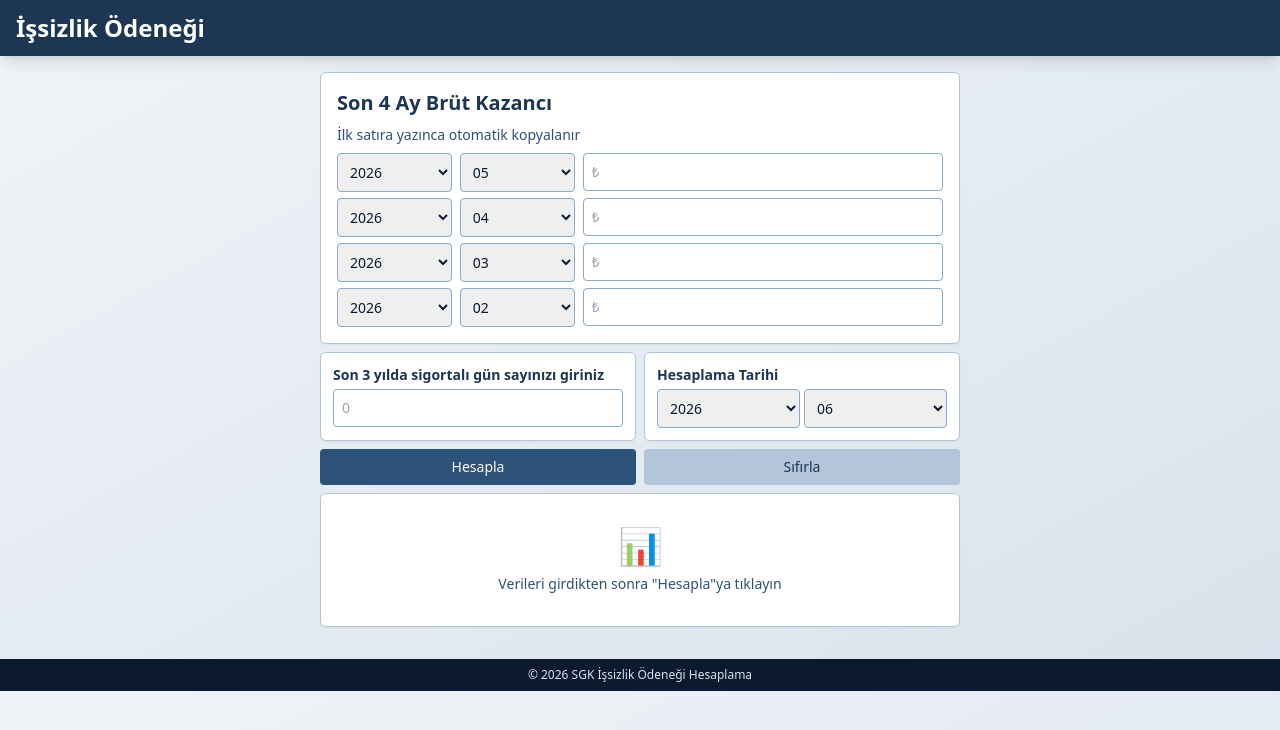
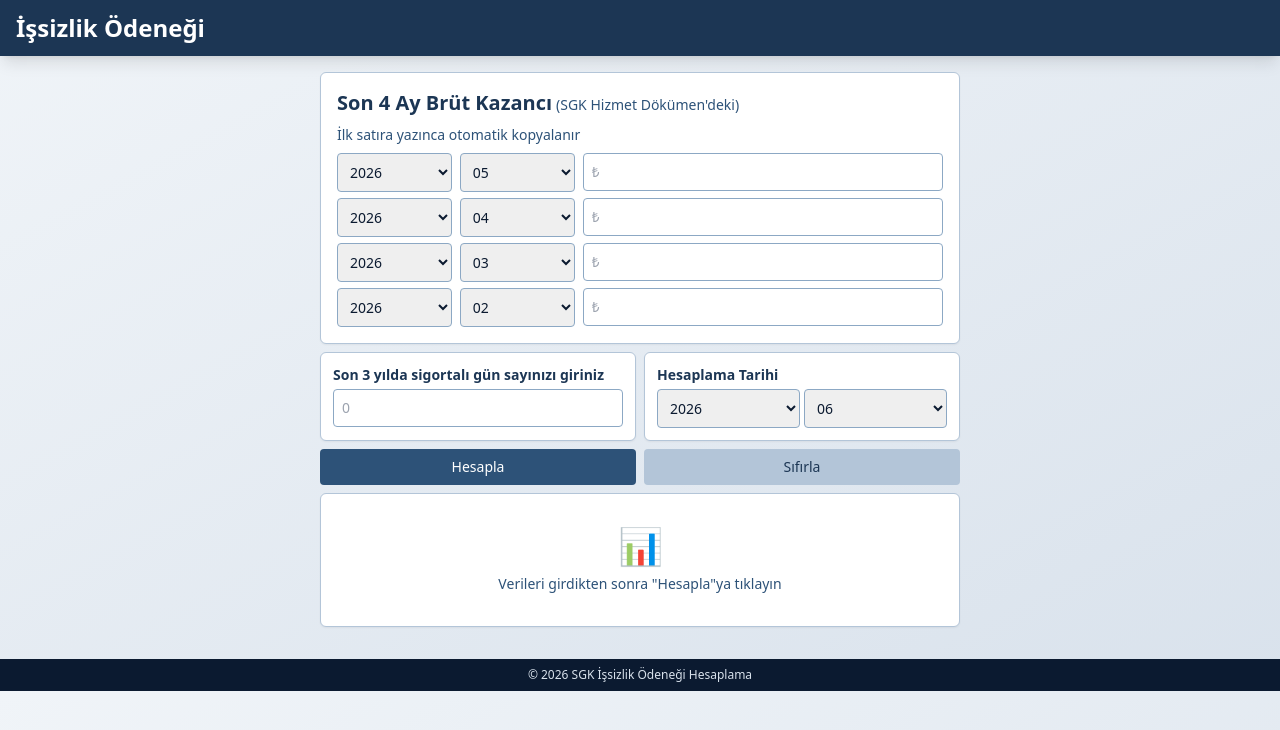
Before and after one commit to drdkyn/issizlik-hesap, a Next.js app: page / in a window 1280 px wide. Shown: the top 730 px of the page. Built offline with nearby package versions, Linux system fonts and the light colour scheme.

Commit message:
docs: Add SGK Hizmet Dökümen reference to wage section title
- Added '(SGK Hizmet Dökümen'deki)' text next to 'Son 4 Ay Brüt Kazancı'
- Text is smaller and in gray for visual distinction
- Helps users understand where to find the wage information

```diff
--- a/app/page.tsx
+++ b/app/page.tsx
@@ -72,7 +72,10 @@ export default function Home() {
 
         {/* Son 4 Ay Brüt Kazancı - Kompakt */}
         <section className="section-card p-3 md:p-4">
-          <h2 className="text-lg md:text-xl font-bold text-sgk-700 mb-2">Son 4 Ay Brüt Kazancı</h2>
+          <h2 className="text-lg md:text-xl font-bold text-sgk-700 mb-2">
+            Son 4 Ay Brüt Kazancı
+            <span className="text-xs md:text-sm font-normal text-sgk-600 ml-1">(SGK Hizmet Dökümen'deki)</span>
+          </h2>
           <p className="text-xs md:text-sm text-sgk-600 mb-2">İlk satıra yazınca otomatik kopyalanır</p>
 
           <div className="space-y-1.5">
```
